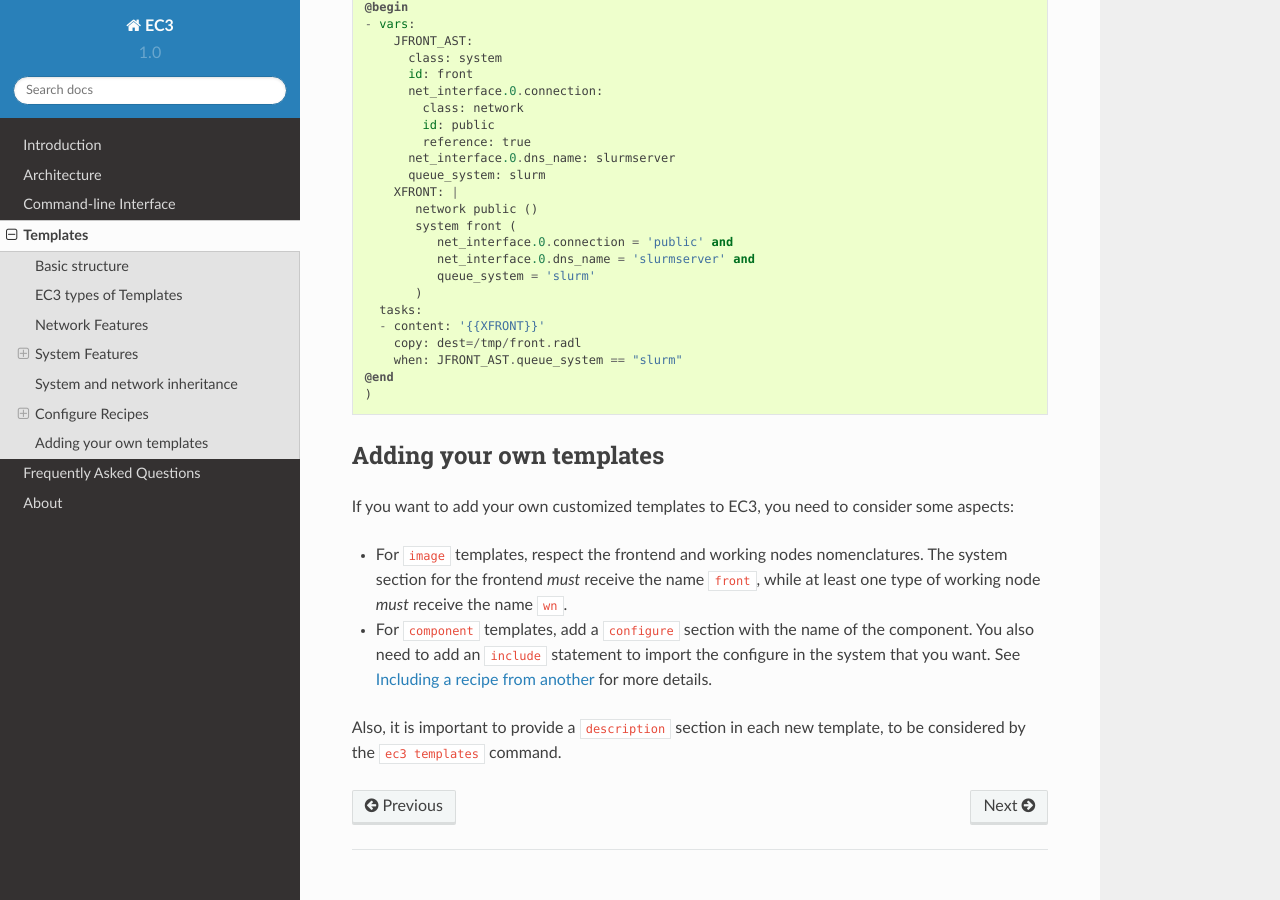
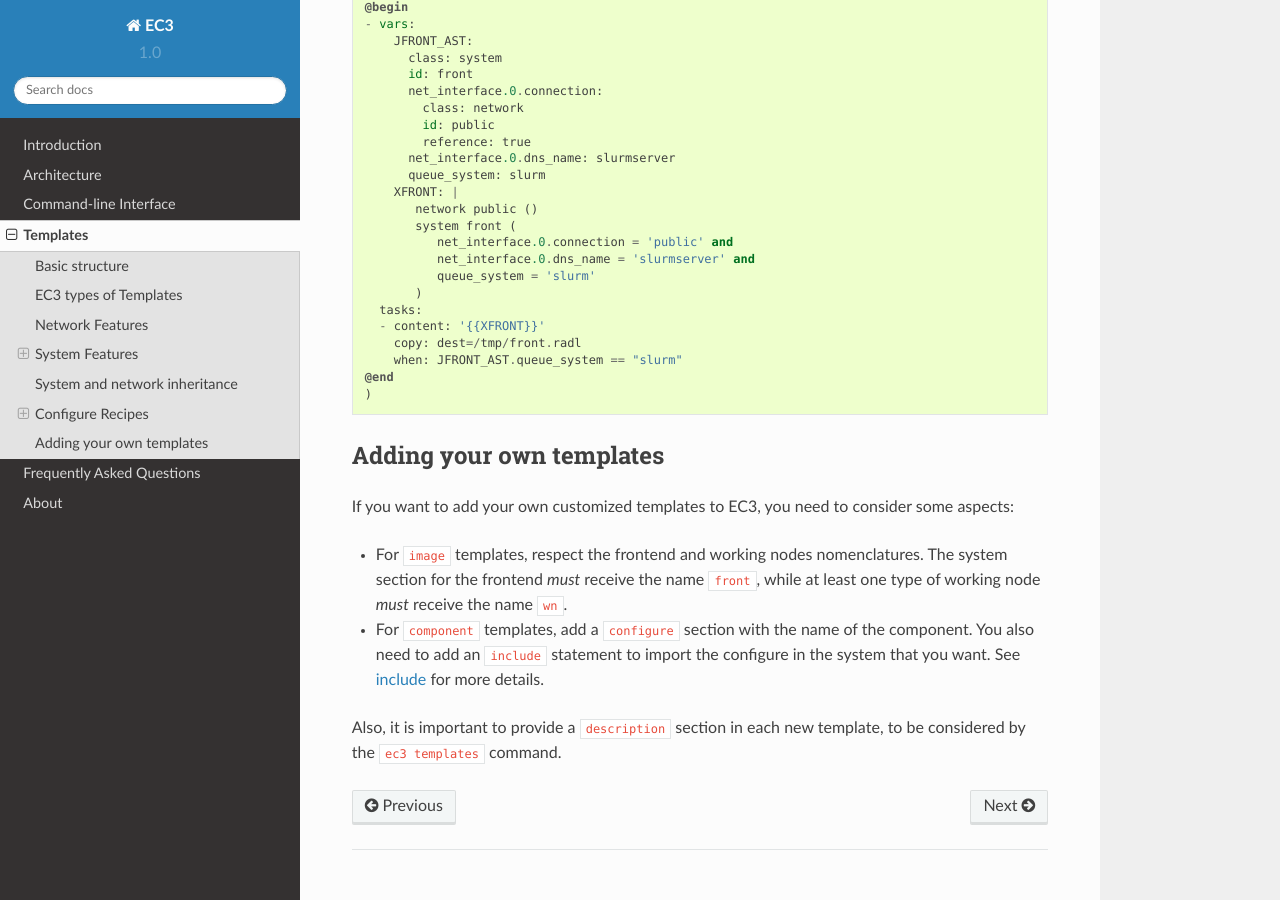
Before and after one commit to grycap/ec3, a Sphinx documentation site: the page built from doc/source/templates.rst, in a window 1280 px wide and 900 px high, scrolled down 9047 px. Built offline with Sphinx 7.4.7 and the Read the Docs theme 2.0.0, drawn with Linux system fonts in a browser that asks for light colours; part of the change alters nothing that is shown.

Commit message:
Update templates.rst

```diff
--- a/doc/source/templates.rst
+++ b/doc/source/templates.rst
@@ -462,7 +462,7 @@ Adding your own templates
 If you want to add your own customized templates to EC3, you need to consider some aspects:
 
 * For ``image`` templates, respect the frontend and working nodes nomenclatures. The system section for the frontend *must* receive the name ``front``, while at least one type of working node *must* receive the name ``wn``.
-* For ``component`` templates, add a ``configure`` section with the name of the component. You also need to add an ``include`` statement to import the configure in the system that you want. See :ref:`cmd-include` for more details.
+* For ``component`` templates, add a ``configure`` section with the name of the component. You also need to add an ``include`` statement to import the configure in the system that you want. See `include`_ for more details.
 
 Also, it is important to provide a ``description`` section in each new template, to be considered by the ``ec3 templates`` command.
 
@@ -477,3 +477,4 @@ Also, it is important to provide a ``description`` section in each new template,
 .. _`OpenStack`: http://www.openstack.org/
 .. _`Amazon Web Services`: https://aws.amazon.com/
 .. _`IM`: https://github.com/grycap/im
+.. _`include`: http://servproject.i3m.upv.es/ec3/doc/templates.html#including-a-recipe-from-another
```
